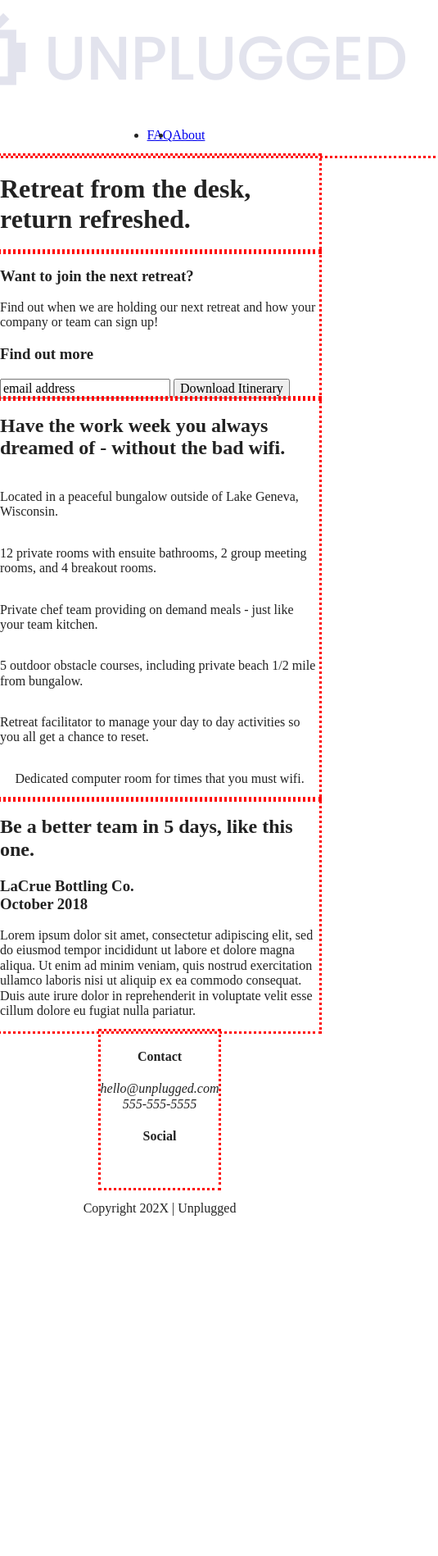
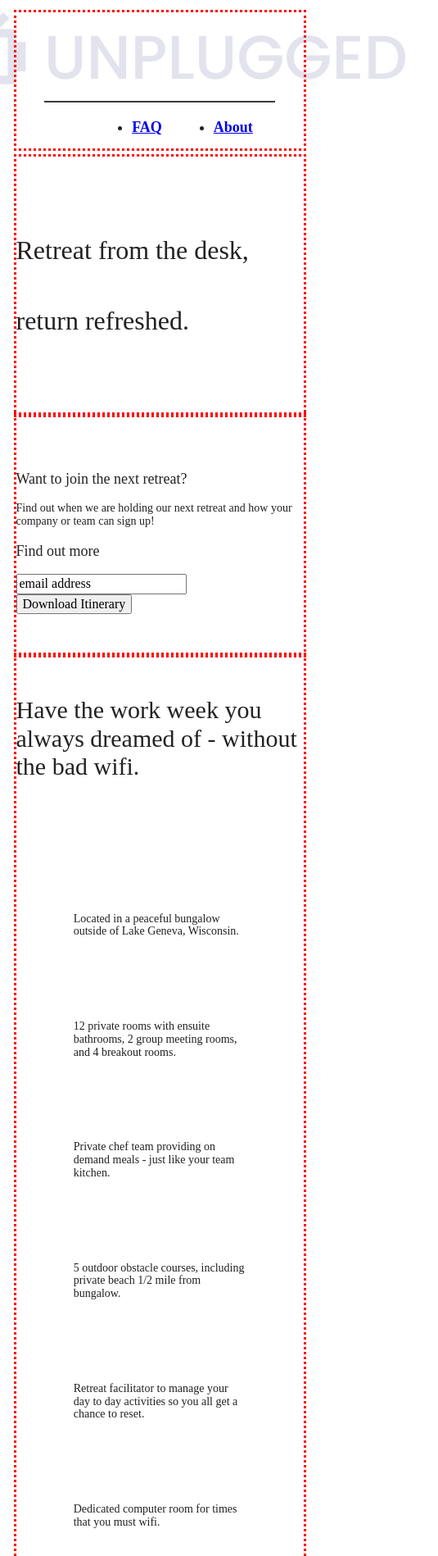
Before and after one commit to annemarieb78/unplugged, a website built with Parcel: page index.html in a window 390 px wide. Shown: the top 1898 px of the page at 82% size, 535 px wide, since content can reach past the window. Before the commit the page ends 1499 px from the top, so only its background shows below. Built offline with nearby package versions, Linux system fonts and the light colour scheme.

Commit message:
Added width and style settings for mobile layout

```diff
--- a/css/main.css
+++ b/css/main.css
@@ -88,11 +88,36 @@ textarea {
    ========================================================================== */
 .content-wrapper {
   outline: 3px dotted red;
+  width: 90%;
+}
+
+h1 {
+  font-size: 2.25em;
+  line-height: 2.6875em;
+  font-weight: 500;
+}
+
+h2 {
+  margin: 0;
+  font-size: 1.875em;
+  font-weight: 500;
+}
+
+h3,
+h4 {
+  font-size: 1.125em;
+  font-weight: 500;
+}
+
+p {
+  font-size: 0.875em;
+  line-height: 1.125em;
 }
 
 header {
   display: flex;
   justify-content: center;
+  padding: 15px 0 10px 0;
 }
 
 header .content-wrapper {
@@ -100,11 +125,34 @@ header .content-wrapper {
   justify-content: center;
   align-items: center;
   flex-flow: row wrap;
+  margin: 0;
+}
+
+header figure {
+  margin: 0;
+}
+
+.header-divider {
+  width: 80%;
+  display: flex;
+  border: #3a3a3a 1px solid;
+}
+
+header nav {
+  width: 60%;
+  padding: 20px 0 15px 0;
 }
 
 header nav ul {
   display: flex;
   justify-content: space-around;
+  width: 100%;
+  margin: 0;
+}
+
+header nav ul li {
+  font-size: 1.125em;
+  font-weight: bold;
 }
 
 .hero-area {
@@ -112,9 +160,17 @@ header nav ul {
   justify-content: center;
 }
 
+.hero-area .content-wrapper {
+  padding: 50px 0;
+}
+
 aside {
   display: flex;
   justify-content: center;
+}
+
+aside .content-wrapper {
+  padding: 50px 0;
 }
 
 .features {
@@ -122,11 +178,37 @@ aside {
   justify-content: center;
 }
 
+.features .content-wrapper {
+  padding: 50px 0;
+}
+
+.features .content-wrapper h2 {
+  padding-bottom: 60px;
+}
+
+.fontawesome-icon {
+  size: 3.75em;
+}
+
 .features .features-items {
   display: flex;
   justify-content: center;
   align-items: flex-start;
   flex-flow: row wrap;
+  padding: 30px 0;
+}
+
+.features article {
+  width: 60%;
+  padding: 30px 0;
+}
+
+.features-item-description {
+  padding-top: 40px;
+}
+
+.features p {
+  margin: 0;
 }
 
 .reviews {
@@ -134,11 +216,53 @@ aside {
   justify-content: center;
 }
 
+.reviews .content-wrapper {
+  padding: 50px 0;
+}
+
+.reviews h2 {
+  line-height: 1.875em;
+}
+
+.reviews h3 {
+  width: 50%;
+  padding: 20px 0;
+}
+
 footer {
   display: flex;
   flex-direction: column;
   align-items: center;
   text-align: center;
+}
+
+footer .content-wrapper {
+  width: 55%;
+  margin: 50px 0;
+}
+
+footer .contact {
+  padding: 50px 0;
+}
+
+footer .contact h4 {
+  padding: 20px 0;
+}
+
+footer .contact-content {
+  margin: 0;
+}
+
+footer address p {
+  font-style: normal;
+}
+
+footer p {
+  margin: 0;
+}
+
+footer .social h4 {
+  padding: 20px 0;
 }
 
 footer .social-icons {
@@ -153,11 +277,28 @@ footer .social-icons p {
   align-items: center;
 }
 
+footer .social-icons p a {
+  size: 1.3125em;
+}
+
+footer .copyright {
+  padding-top: 50px;
+}
+
+footer .copyright p {
+  padding: 20px 0;
+}
+
 /*==========================================================================
 About page
 ==========================================================================*/
 
 .mission {
+  display: flex;
+  justify-content: center;
+}
+
+.map {
   display: flex;
   justify-content: center;
 }
@@ -181,6 +322,21 @@ FAQ page
   justify-content: center;
   align-items: flex-start;
   flex-flow: row wrap;
+  padding: 50px 0;
+  width: 90%;
+}
+
+.faq h2 {
+  padding-bottom: 40px;
+  line-height: 1.875em;
+}
+
+.faq-content {
+  padding-bottom: 50px 0;
+}
+
+.faq-content h4 {
+  line-height: 1.5em;
 }
 
 /* ==========================================================================
--- a/index.html
+++ b/index.html
@@ -47,7 +47,7 @@
 
     <!-- Main -->
     <main>
-      <!-- Mission Section -->
+      <!-- Hero Section -->
       <section class="hero-area">
         <div class="content-wrapper">
           <h1>Retreat from the desk, return refreshed.</h1>
@@ -72,7 +72,7 @@
         </div>
       </aside>
 
-      <!-- Reviews Section -->
+      <!-- Features Section -->
       <section class="features">
         <div class="content-wrapper">
           <h2>
@@ -155,7 +155,7 @@
       <div class="content-wrapper">
         <div class="footer-content">
           <!-- Contact Section -->
-          <div class="contact">
+          <div class="contact-content">
             <h4>Contact</h4>
             <address>
               <p>hello@unplugged.com<br />555-555-5555</p>
```
